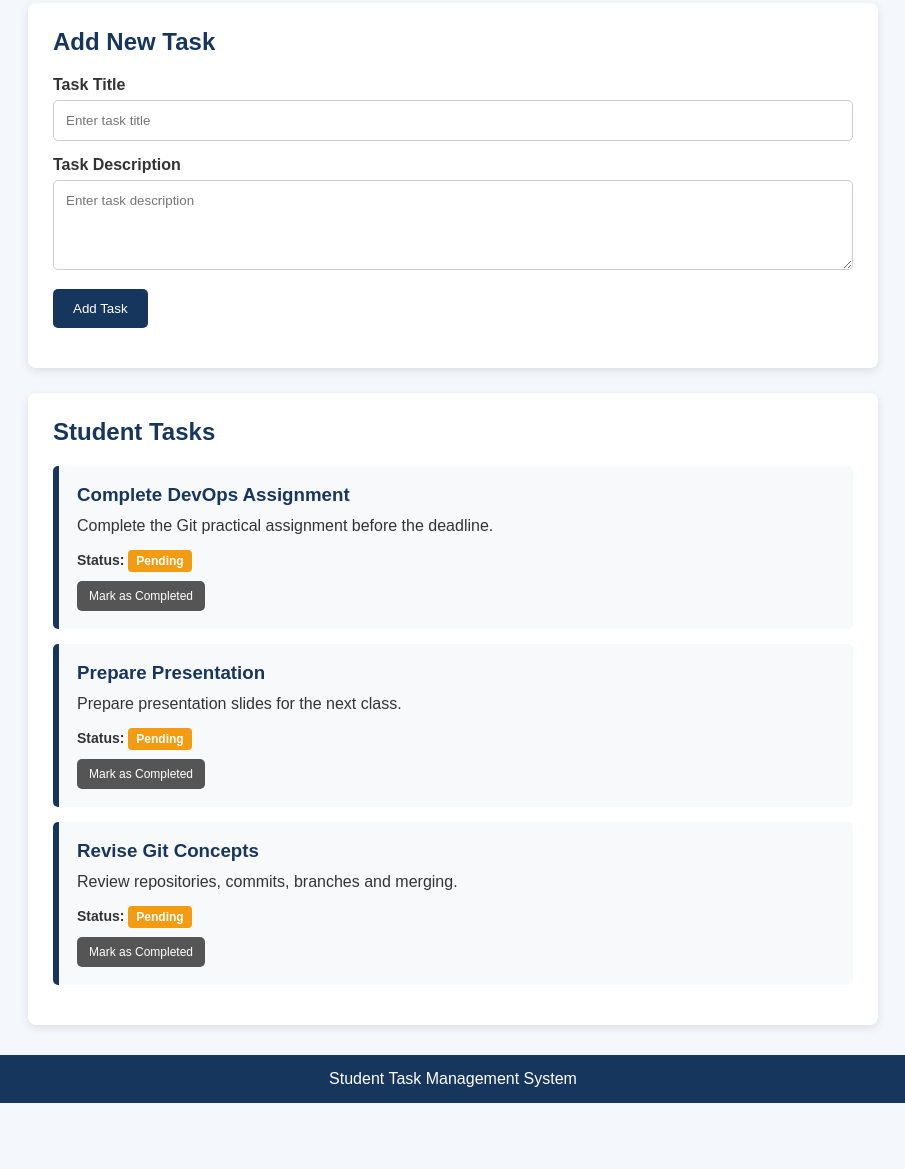
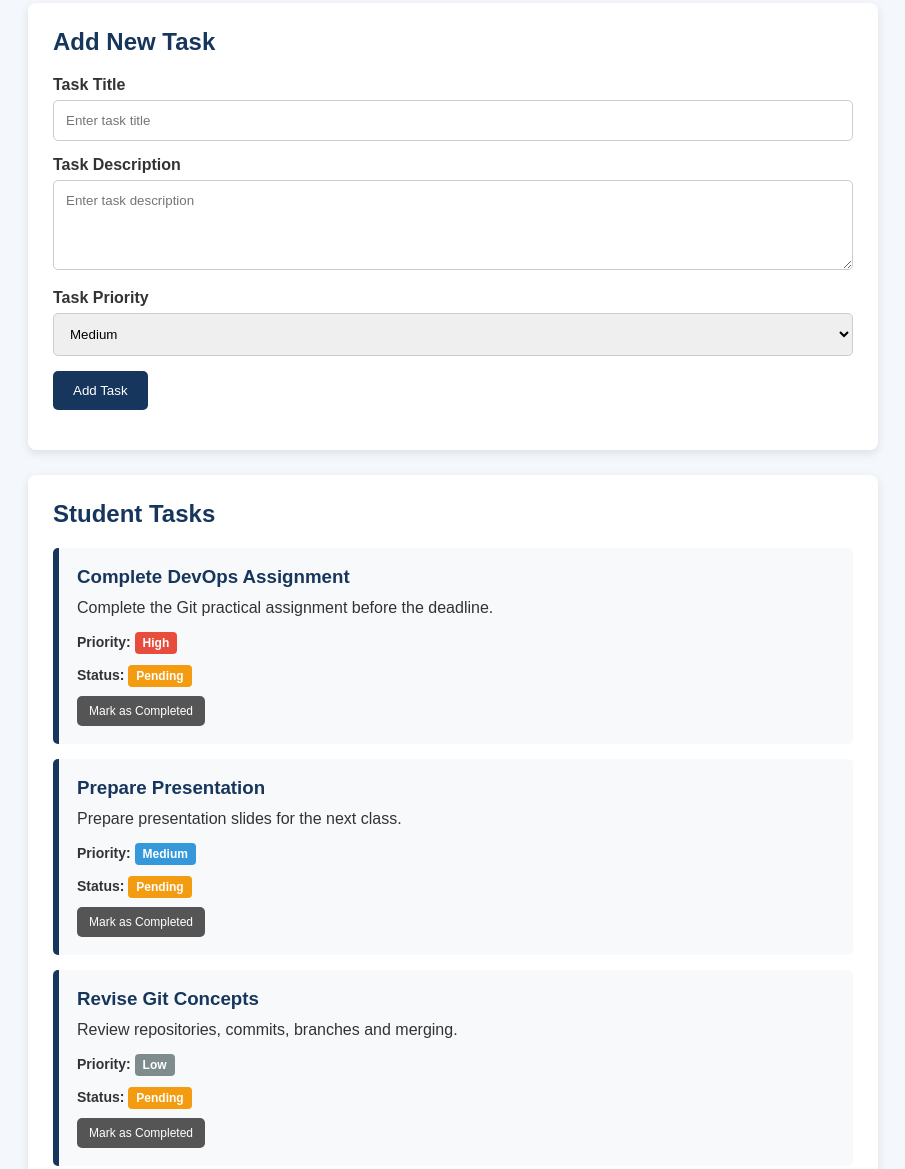
Before and after one commit to obaidu11ah/student-task-manager, a plain HTML site: page index.html in a window 1280 px wide. Shown: the part 152-1321 px from the top of the page, without its empty margins (187-1092 px from the left). Before the commit the page ends 1255 px from the top, so only its background shows below. Drawn offline with Linux system fonts and the light colour scheme.

Commit message:
Add priority selection to tasks. Phir Commit button daba dein.

```diff
--- a/index.html
+++ b/index.html
@@ -31,6 +31,13 @@
                     placeholder="Enter task description"
                 ></textarea>
 
+                <label for="taskPriority">Task Priority</label>
+                <select id="taskPriority">
+                    <option value="High">High</option>
+                    <option value="Medium" selected>Medium</option>
+                    <option value="Low">Low</option>
+                </select>
+
                 <button type="submit">Add Task</button>
             </form>
 
@@ -44,6 +51,7 @@
                 <article class="task-card">
                     <h3>Complete DevOps Assignment</h3>
                     <p>Complete the Git practical assignment before the deadline.</p>
+                    <p class="task-priority">Priority: <span class="priority high">High</span></p>
                     <p class="task-status">Status: <span class="status pending">Pending</span></p>
                     <button class="toggle-status-btn">Mark as Completed</button>
                 </article>
@@ -51,6 +59,7 @@
                 <article class="task-card">
                     <h3>Prepare Presentation</h3>
                     <p>Prepare presentation slides for the next class.</p>
+                    <p class="task-priority">Priority: <span class="priority medium">Medium</span></p>
                     <p class="task-status">Status: <span class="status pending">Pending</span></p>
                     <button class="toggle-status-btn">Mark as Completed</button>
                 </article>
@@ -58,6 +67,7 @@
                 <article class="task-card">
                     <h3>Revise Git Concepts</h3>
                     <p>Review repositories, commits, branches and merging.</p>
+                    <p class="task-priority">Priority: <span class="priority low">Low</span></p>
                     <p class="task-status">Status: <span class="status pending">Pending</span></p>
                     <button class="toggle-status-btn">Mark as Completed</button>
                 </article>
--- a/script.js
+++ b/script.js
@@ -1,6 +1,7 @@
 const taskForm = document.getElementById("taskForm");
 const taskTitle = document.getElementById("taskTitle");
 const taskDescription = document.getElementById("taskDescription");
+const taskPriority = document.getElementById("taskPriority");
 const taskList = document.getElementById("taskList");
 const message = document.getElementById("message");
 
@@ -10,6 +11,7 @@ taskForm.addEventListener("submit", function (event) {
 
     const title = taskTitle.value.trim();
     const description = taskDescription.value.trim();
+    const priority = taskPriority.value;
 
     if (title === "" || description === "") {
         message.textContent = "Please enter both task title and description.";
@@ -17,20 +19,27 @@ taskForm.addEventListener("submit", function (event) {
         return;
     }
 
+    let priorityClass = "medium";
+    if (priority === "High") priorityClass = "high";
+    if (priority === "Low") priorityClass = "low";
+
     const taskCard = document.createElement("article");
     taskCard.className = "task-card";
 
-    // Build the task content including the new status feature
+    // Build the task content including priority and status features
     taskCard.innerHTML = `
         <h3>${title}</h3>
         <p>${description}</p>
+        <p class="task-priority">Priority: <span class="priority ${priorityClass}">${priority}</span></p>
         <p class="task-status">Status: <span class="status pending">Pending</span></p>
         <button class="toggle-status-btn">Mark as Completed</button>
     `;
 
     taskList.appendChild(taskCard);
+    taskForm.reset();
 
-    taskForm.reset();
+    // reset priority back to default Medium after submit
+    taskPriority.value = "Medium";
 
     message.textContent = "Task added successfully.";
     message.style.color = "green";
--- a/style.css
+++ b/style.css
@@ -48,7 +48,8 @@ label {
 }
 
 input,
-textarea {
+textarea,
+select {
     width: 100%;
     padding: 12px;
     margin-bottom: 15px;
@@ -146,3 +147,21 @@ footer {
 .toggle-status-btn:hover {
     background-color: #333333;
 }
+
+/* Task Priority Feature Styles */
+.task-priority {
+    margin-top: 12px;
+    font-weight: bold;
+    font-size: 14px;
+}
+
+.priority {
+    padding: 4px 8px;
+    border-radius: 4px;
+    color: white;
+    font-size: 12px;
+}
+
+.priority.high { background-color: #e74c3c; } /* Red */
+.priority.medium { background-color: #3498db; } /* Blue */
+.priority.low { background-color: #7f8c8d; } /* Grey */
```
